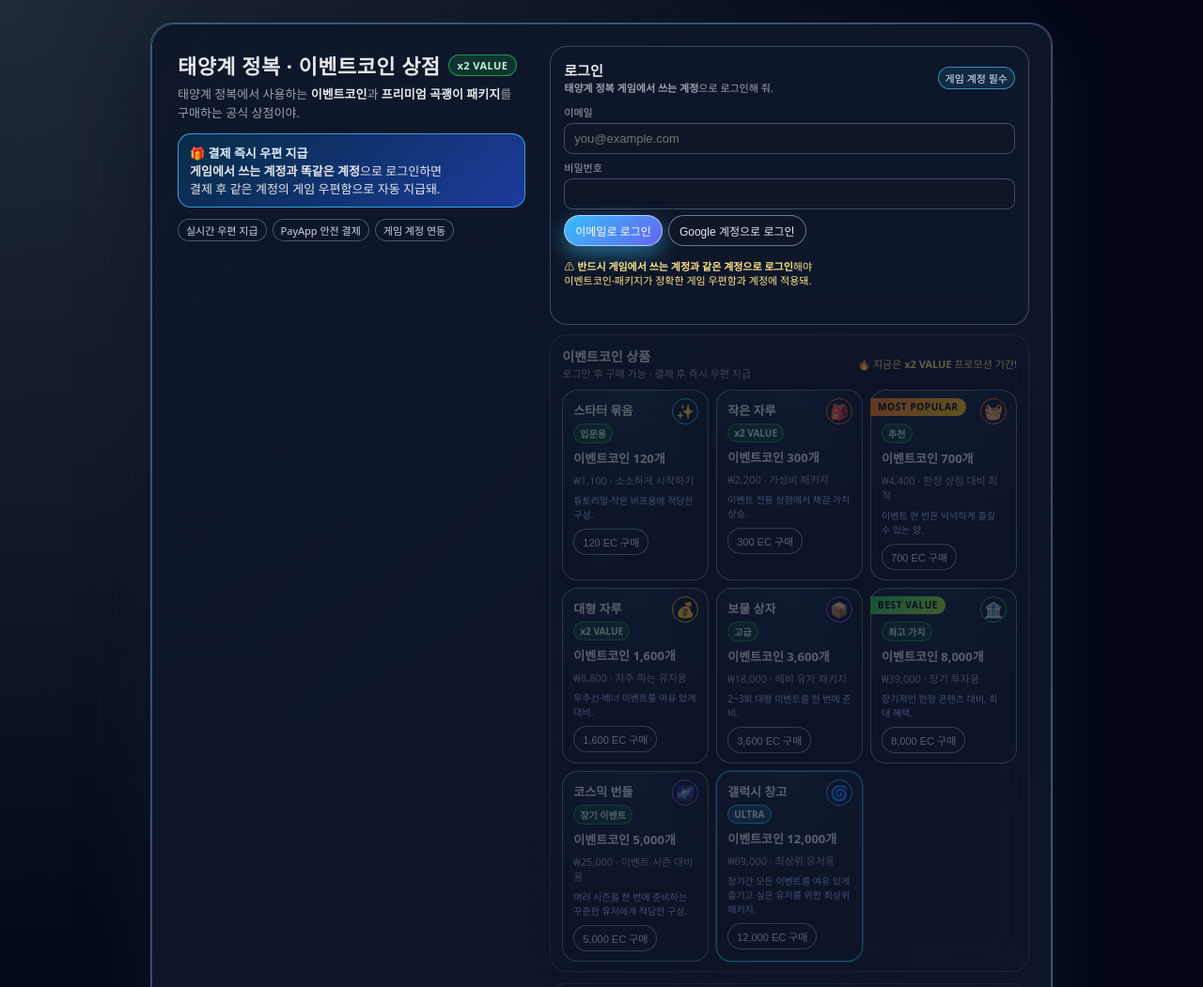
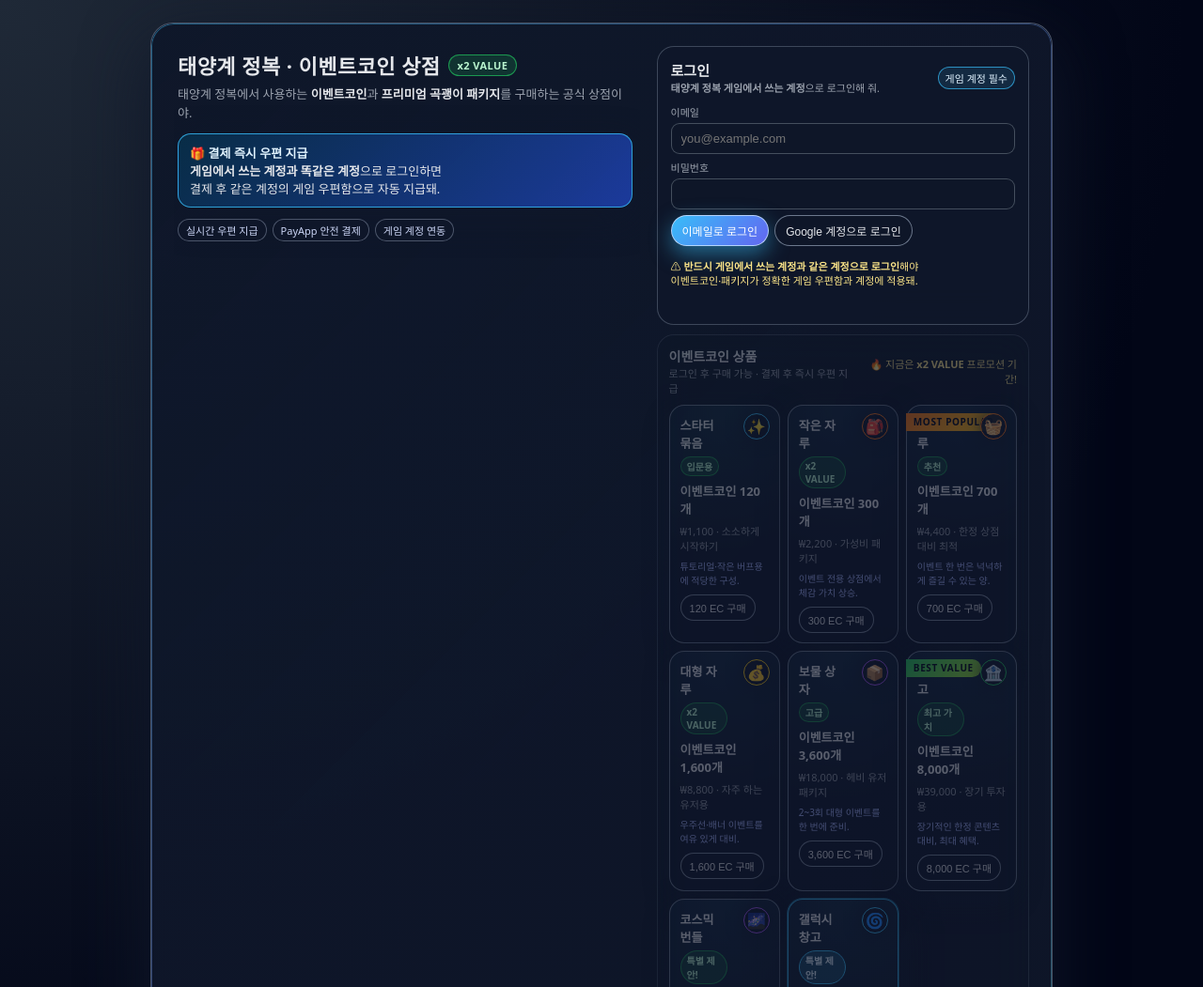
Before and after one commit to siusiu107/shop, a website: page index.html in a window 1280 px wide. Shown: the top 1051 px of the page at 94% size. Drawn offline with Linux system fonts and the light colour scheme; no server answers.

Commit message:
Update index.html

```diff
--- a/index.html
+++ b/index.html
@@ -60,14 +60,15 @@
 
     @media (min-width:768px){
       .shell{
-        grid-template-columns:3fr 4fr;
+        /* 왼쪽 영역을 조금 더 넓게 해서 제목이 한 줄에 들어가게 */
+        grid-template-columns:5fr 4fr;
         padding:24px 24px 22px;
       }
     }
 
     .hero{
       position:relative;
-      padding:4px 8px 12px 4px; /* 위로 당김 */
+      padding:4px 8px 12px 4px;
       overflow:hidden;
       border-radius:18px;
     }
@@ -78,6 +79,10 @@
       font-size:22px;
       font-weight:800;
       letter-spacing:0.02em;
+    }
+    /* 제목 텍스트가 두 줄로 안 갈라지도록 */
+    .hero-title-main{
+      white-space:nowrap;
     }
     .hero-pill{
       font-size:11px;
@@ -92,7 +97,7 @@
       font-size:13px;
       color:#9ca3af;
       line-height:1.5;
-      max-width:none; /* 한 줄 느낌 */
+      max-width:none;
     }
     .hero-sub strong{
       color:#e5e7eb;
@@ -358,7 +363,7 @@
       box-shadow:0 16px 40px rgba(15,23,42,0.9);
     }
 
-    /* 여기 padding-right를 줘서 오른쪽 아이콘과 글자가 안 겹치게 */
+    /* 오른쪽 아이콘과 겹치지 않게 패딩 추가 */
     .pack-name{
       font-weight:600;
       font-size:13px;
@@ -533,7 +538,7 @@
     <!-- 왼쪽: 소개 -->
     <section class="hero">
       <div class="hero-title">
-        <span>태양계 정복 · 이벤트코인 상점</span>
+        <span class="hero-title-main">태양계 정복 · 이벤트코인 상점</span>
         <span class="hero-pill">x2 VALUE</span>
       </div>
       <p class="hero-sub">
@@ -682,7 +687,7 @@
             <div class="pack-icon">🏦</div>
             <div class="pack-name">
               우주 창고
-              <span class="pack-tag">최고 가치</span> <!-- MAX VALUE 대신 한글로 변경 -->
+              <span class="pack-tag">최고 가치</span>
             </div>
             <div class="pack-amount">이벤트코인 8,000개</div>
             <div class="pack-price">₩39,000 · 장기 투자용</div>
@@ -695,7 +700,7 @@
             <div class="pack-icon">🌌</div>
             <div class="pack-name">
               코스믹 번들
-              <span class="pack-tag">장기 이벤트</span>
+              <span class="pack-tag">특별 제안!</span>
             </div>
             <div class="pack-amount">이벤트코인 5,000개</div>
             <div class="pack-price">₩25,000 · 이벤트 시즌 대비용</div>
@@ -708,7 +713,7 @@
             <div class="pack-icon">🌀</div>
             <div class="pack-name">
               갤럭시 창고
-              <span class="pack-tag">ULTRA</span>
+              <span class="pack-tag">특별 제안!</span>
             </div>
             <div class="pack-amount">이벤트코인 12,000개</div>
             <div class="pack-price">₩69,000 · 최상위 유저용</div>
@@ -1071,7 +1076,7 @@
         if(loginForm){
           loginForm.style.opacity = '0.45';
           loginForm.style.pointerEvents = 'none';
-          loginForm.style.display = 'none';   // 로그인 후 폼 안 보이게
+          loginForm.style.display = 'none';   // 로그인 후 폼 숨기기
         }
         if(authHeader){
           authHeader.style.display = 'none';
```
